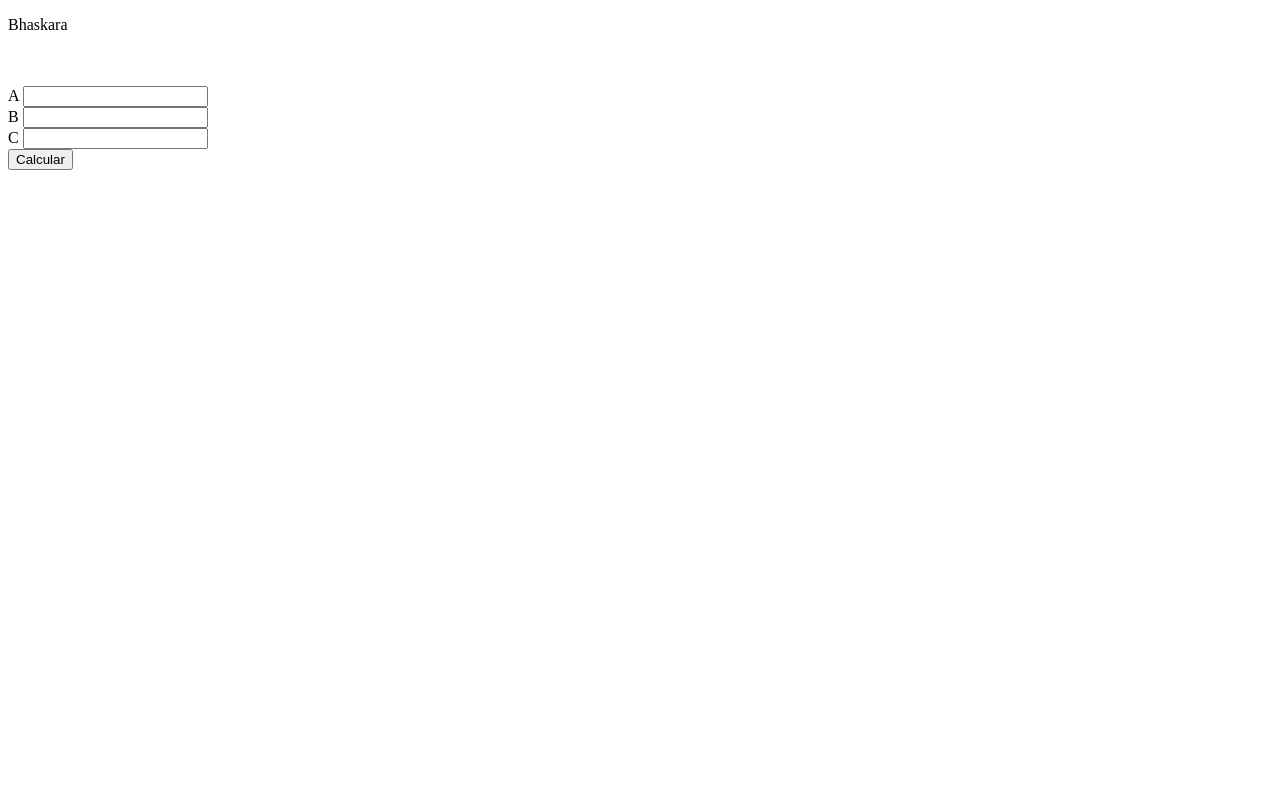
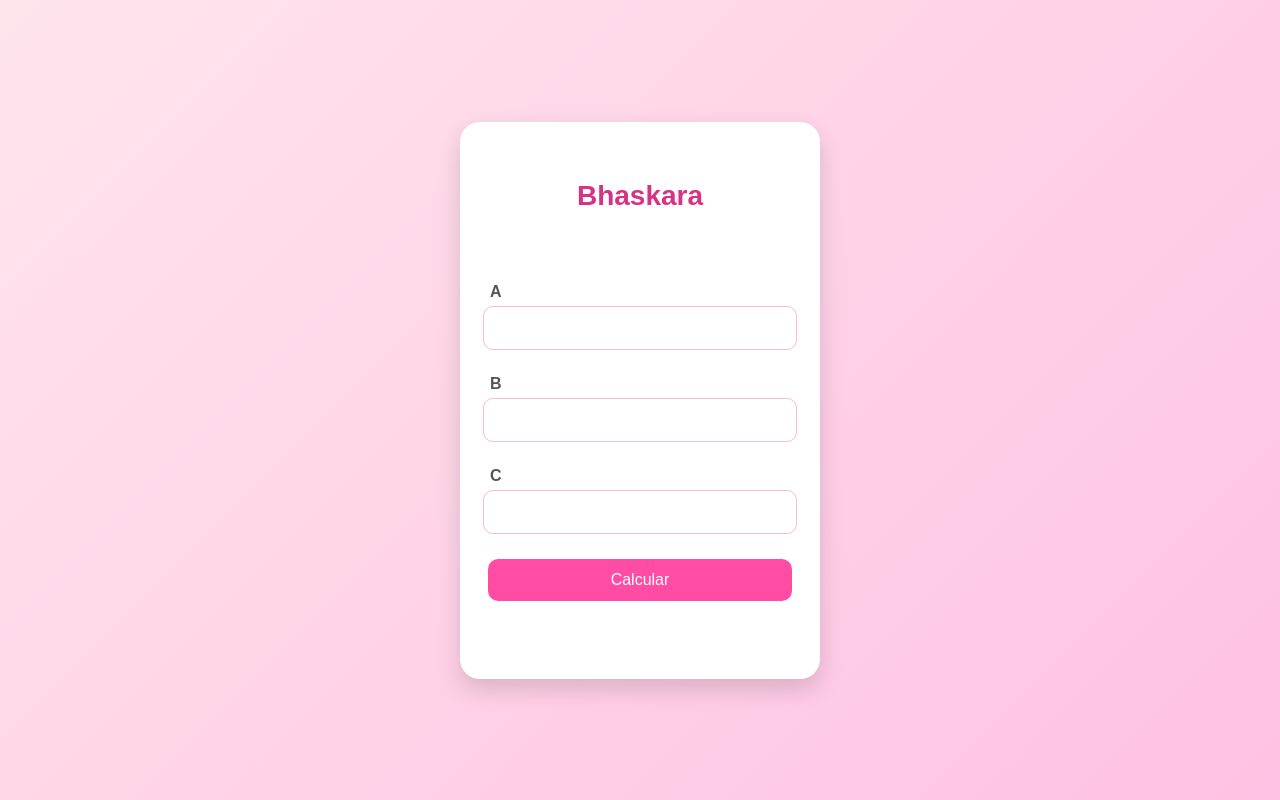
Before and after one commit to yanarakl/Dw1-Exercicios, a plain HTML site: page exercicio-Bhaskara/bhaskara.html in a window 1280 px wide. Drawn offline with Linux system fonts and the light colour scheme.

Commit message:
exercicio

```diff
--- /dev/null
+++ b/exercicio-Bhaskara/bhaskara.css
@@ -0,0 +1,85 @@
+/* Fonte e fundo */
+/* Fonte e fundo da página */
+body {
+  font-family: Arial, sans-serif;
+  background: linear-gradient(135deg, #ffe4ec, #ffc1e3); /* rosa degradê */
+  display: flex;
+  justify-content: center;
+  align-items: center;
+  height: 100vh;
+  margin: 0;
+}
+
+/* Cartão central */
+.card {
+  background: white;
+  padding: 30px 20px;
+  border-radius: 20px;
+  box-shadow: 0 10px 25px rgba(0,0,0,0.15);
+  text-align: center;
+  width: 320px;
+}
+
+/* Título */
+.card p:first-of-type {
+  font-size: 28px;
+  font-weight: bold;
+  color: #d63384;
+  margin-bottom: 25px;
+}
+
+/* Labels */
+.card label {
+  display: block;
+  margin-top: 10px;
+  margin-bottom: 5px;
+  font-weight: bold;
+  color: #555;
+  text-align: left;
+  margin-left: 10px;
+}
+
+/* Inputs de número */
+.card input[type="number"] {
+  width: 90%;
+  padding: 12px;
+  border: 1px solid #f8bbd0;
+  border-radius: 10px;
+  font-size: 16px;
+  margin-bottom: 15px;
+  outline: none;
+  transition: 0.2s;
+}
+
+.card input[type="number"]:focus {
+  border-color: #ff4da6;
+  box-shadow: 0 0 8px rgba(255,77,166,0.5);
+}
+
+/* Botão */
+.card input[type="button"] {
+  width: 95%;
+  padding: 12px;
+  border: none;
+  border-radius: 10px;
+  background-color: #ff4da6;
+  color: white;
+  font-size: 16px;
+  cursor: pointer;
+  transition: 0.2s;
+  margin-top: 10px;
+}
+
+.card input[type="button"]:hover {
+  background-color: #e60073;
+  transform: scale(1.05);
+}
+
+/* Resultados */
+.card span {
+  display: block;
+  margin-top: 15px;
+  font-size: 18px;
+  font-weight: bold;
+  color: #333;
+}
--- a/bhaskara.html
+++ b/exercicio-Bhaskara/bhaskara.html
@@ -3,9 +3,11 @@
 <head>
     <meta charset="UTF-8">
     <meta name="viewport" content="width=device-width, initial-scale=1.0">
+    <link rel="stylesheet" href="bhaskara.css">
     <title>Document</title>
 </head>
 <body>
+    <div class="card">
     <p>Bhaskara</p>
     <br> <br>
     <label for="InputA">A</label>
@@ -23,6 +25,7 @@
     <br>
     <span id="SpanX2"></span>
 
+    </div>
     <script src="Bhaskara.js"></script>
 
 
--- /dev/null
+++ b/exercicio-IMC/imc.css
@@ -0,0 +1,34 @@
+body{
+    background-color: rgb(255, 241, 250);
+    display: flex;
+    flex-direction: column;
+    align-items: center;
+    justify-content: center;
+}
+
+html, body{
+    width: 100%;
+    height: 100%;
+}
+
+.card {
+    background: white;
+    padding: 20px 15px;
+    border-radius: 15px;
+    border-color:rgb(240, 207, 228);
+    width: 300px;
+    margin-bottom: 10px;
+    text-align: center;
+    color: rgb(218, 128, 185);
+
+}
+
+#botao {
+    background: rgb(255, 241, 250);
+    border-radius: 7px;
+    border-color:rgb(254, 214, 239);
+    text-align: center;
+    width: 100px;
+    color: rgb(228, 147, 198);
+
+}
```
Also changed, not shown: exercicio-IMC/Imc.html (added, +27 -0 lines), exercicio-IMC/Imc.js (added, +23 -0 lines), exercicio-Bhaskara/Bhaskara.js (renamed from Bhaskara.js).
